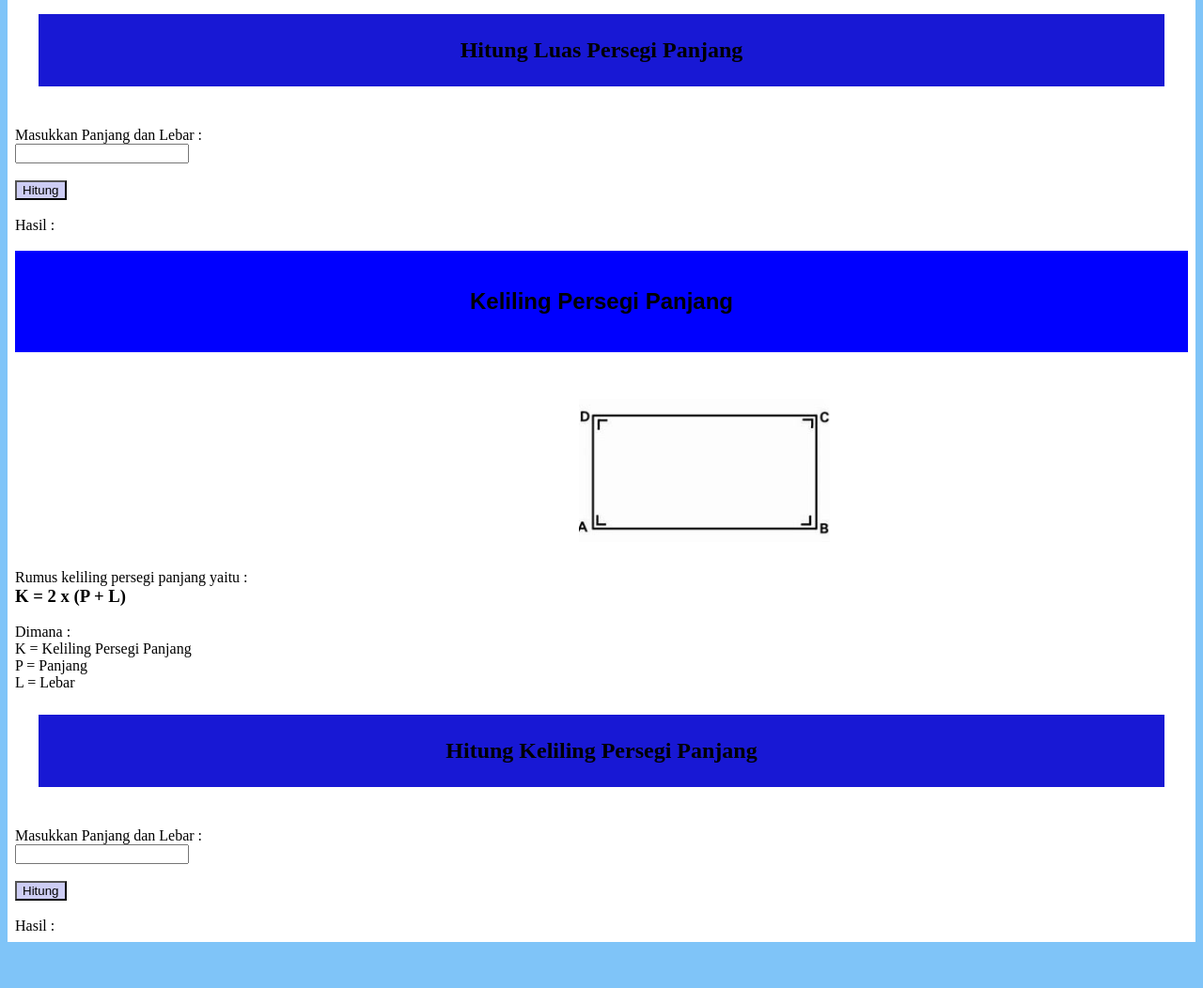
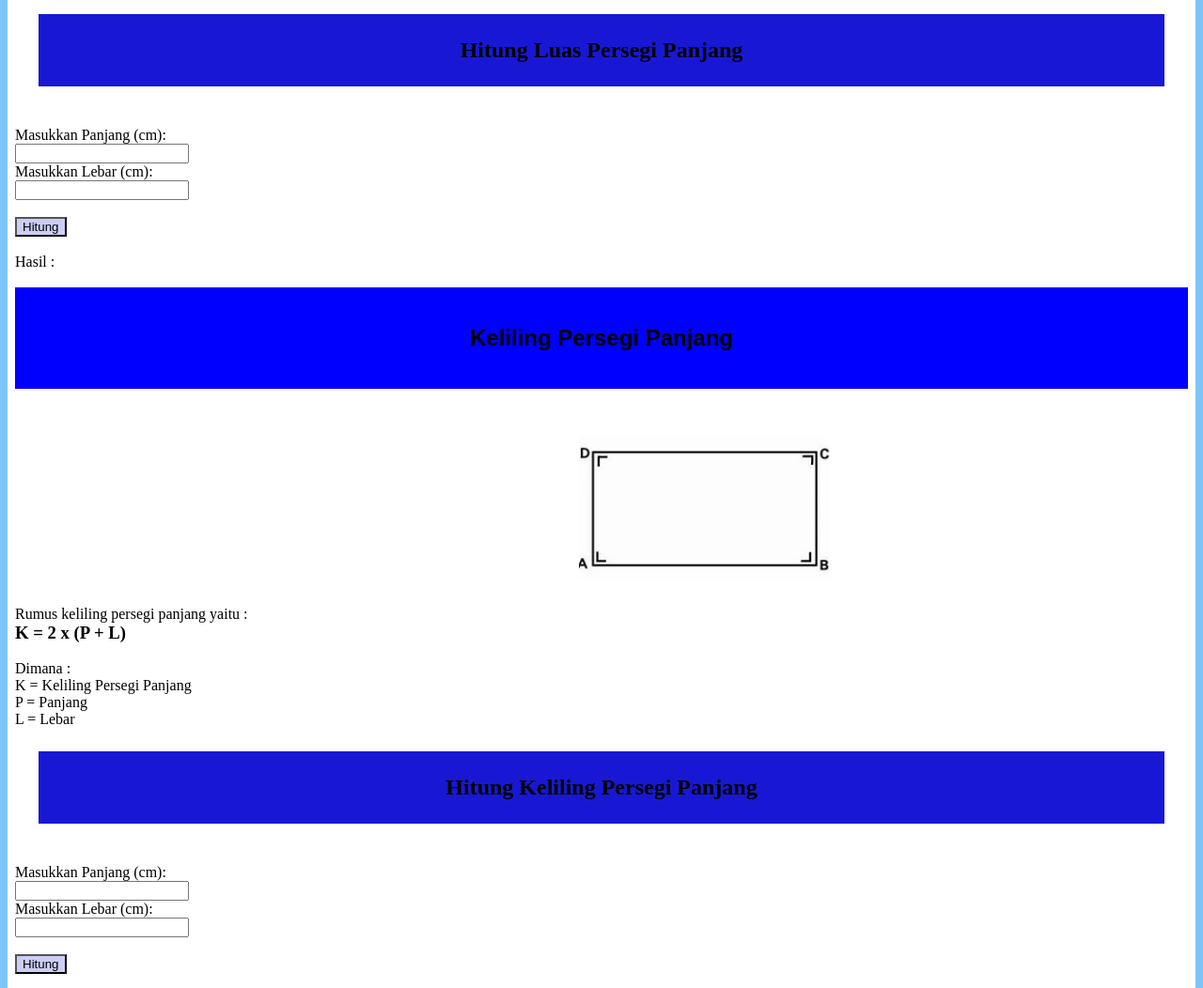
Before and after one commit to revou-fundamental-course/15-may-23-mikelcos, a plain HTML site: page Kalkulator/index.html in a window 1280 px wide. Shown: the part 2560-3612 px from the top of the page at 94% size. Drawn offline with Linux system fonts and the light colour scheme.

Commit message:
Add files via upload

```diff
--- a/Kalkulator/index.html
+++ b/Kalkulator/index.html
@@ -2,7 +2,6 @@
 <html lang="en">
 <head>
     <meta charset="UTF-8">
-    <meta http-equiv="X-UA-Compatible" content="IE=edge">
     <meta name="viewport" content="width=device-width, initial-scale=1.0">
     <title>Kalkulator Ketik</title>
     <link rel="shortcut icon" type="image/x-icon" href="Screenshot 2023-05-25 164934.png" />
@@ -47,11 +46,11 @@
             <div>
                 <h2 class="hitung">Hitung Luas Persegi</h2><br>
                 <form>
-                    <label for="answer">Masukkan Panjang Sisi :</label><br>
-                    <input type="text" id="hitung-luas" name="hitung-luas" required><br><br>
-                    <button type="submit" name="submit" id="button" onclick="scoring()">Hitung</button>
+                    <label for="answer">Masukkan Panjang Sisi (cm):</label><br>
+                    <input type="number" id="sisi" name="hitung-luas" required><br><br>
+                    <input type="button" value="Hitung" id="button" onclick="hitungLuasPersegi()"></input>
                   </form>
-                  <br><p>Hasil : <div></div></p>
+                  <br><p><strong>Hasil : </strong></p><div id="hasilLuasPersegi"></div>
             </div>
 
             <br>
@@ -69,11 +68,11 @@
                 <div>
                     <h2 class="hitung">Hitung Keliling Persegi</h2><br>
                     <form>
-                        <label for="answer">Masukkan Panjang Sisi :</label><br>
-                        <input type="text" id="hitung-keliling" name="hitung-keliling" required><br><br>
-                        <button type="submit" name="submit" id="button" onclick="scoring()">Hitung</button>
+                        <label for="answer">Masukkan Panjang Sisi (cm):</label><br>
+                        <input type="number" id="sisi2" name="hitung-keliling" required><br><br>
+                        <input type="button" value="Hitung" id="button" onclick="hitungKelilingPersegi()"></input>
                       </form>
-                      <br><p>Hasil : <div></div></p>
+                      <br><p><strong>Hasil : </strong></p><div id="hasilKelilingPersegi"></div>
                 </div>
             </div>
         </div>
@@ -94,11 +93,13 @@
             <div>
                 <h2 class="hitung">Hitung Luas Persegi Panjang</h2><br>
                 <form>
-                    <label for="answer">Masukkan Panjang dan Lebar :</label><br>
-                    <input type="text" id="hitung-luas" name="hitung-luas" required><br><br>
-                    <button type="submit" name="submit" id="button" onclick="scoring()">Hitung</button>
+                    <label for="answer">Masukkan Panjang (cm):</label><br>
+                    <input type="number" id="panjang" name="hitung-luas" required><br>
+                    <label for="answer">Masukkan Lebar (cm):</label><br>
+                    <input type="number" id="lebar" name="hitung-luas" required><br><br>
+                    <input type="button" value="Hitung" id="button" onclick="hitungLuasPp()"></input>
                   </form>
-                  <br><p>Hasil : <div></div></p>
+                  <br><p>Hasil : </p><div id="hasilLuasPp"></div>
             </div>
 
             <br>
@@ -117,11 +118,13 @@
                 <div>
                     <h2 class="hitung">Hitung Keliling Persegi Panjang</h2><br>
                     <form>
-                        <label for="answer">Masukkan Panjang dan Lebar :</label><br>
-                        <input type="text" id="hitung-keliling" name="hitung-keliling" required><br><br>
-                        <button type="submit" name="submit" id="button" onclick="scoring()">Hitung</button>
+                        <label for="answer">Masukkan Panjang (cm):</label><br>
+                        <input type="number" id="panjang2" name="hitung-keliling" required><br>
+                        <label for="answer">Masukkan Lebar (cm):</label><br>
+                        <input type="number" id="lebar2" name="hitung-keliling" required><br><br>
+                        <input type="button" value="Hitung" id="button" onclick="hitungKelilingPp()"></input>
                       </form>
-                      <br><p>Hasil : <div></div></p>
+                      <br><p>Hasil : </p><div id="hasilKelilingPp"></div>
                 </div>
             </div>
         </div>
@@ -131,5 +134,6 @@
     <footer>
         &copy; 2023 Katik. All rights reserved.
     </footer>
+    <script src="script.js" type="text/javascript"></script>
 </body>
 </html>
--- /dev/null
+++ b/Kalkulator/script.js
@@ -0,0 +1,34 @@
+function hitungLuasPersegi() {
+    var sisi = document.getElementById("sisi").value;
+
+    var luas = sisi * sisi;
+
+    document.getElementById("hasilLuasPersegi").innerHTML = "Luas Persegi: " + luas + " cm";
+  }
+
+function hitungKelilingPersegi() {
+    var sisi = document.getElementById("sisi2").value;
+    let jumlahSisi = 4;
+
+    var keliling = jumlahSisi * sisi;
+
+    document.getElementById("hasilKelilingPersegi").innerHTML = "Keliling Persegi: " + keliling + " cm";
+  }
+
+function hitungLuasPp() {
+    var panjang = document.getElementById("panjang").value;
+    var lebar = document.getElementById("lebar").value;
+
+    var luas = panjang * lebar;
+
+    document.getElementById("hasilLuasPp").innerHTML = "Luas Persegi Panjang: " + luas + " cm";
+}
+
+function hitungKelilingPp() {
+    var panjang = document.getElementById("panjang2").value;
+    var lebar = document.getElementById("lebar2").value;
+
+    var keliling = 2 * (parseInt(panjang) + parseInt(lebar));
+
+    document.getElementById("hasilKelilingPp").innerHTML = "Keliling Persegi Panjang: " + keliling + " cm";
+}
```
